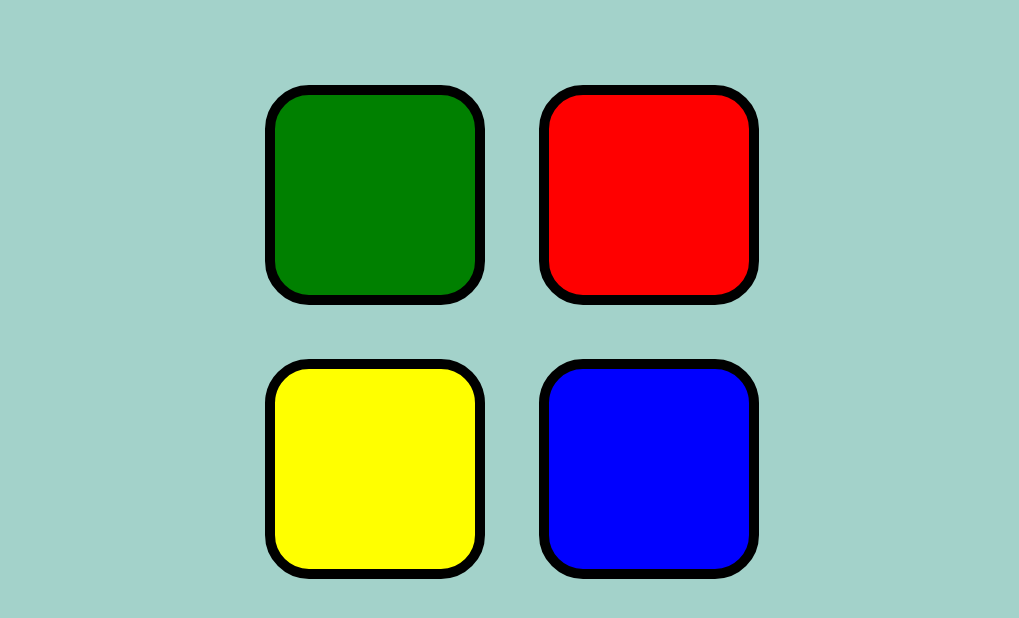
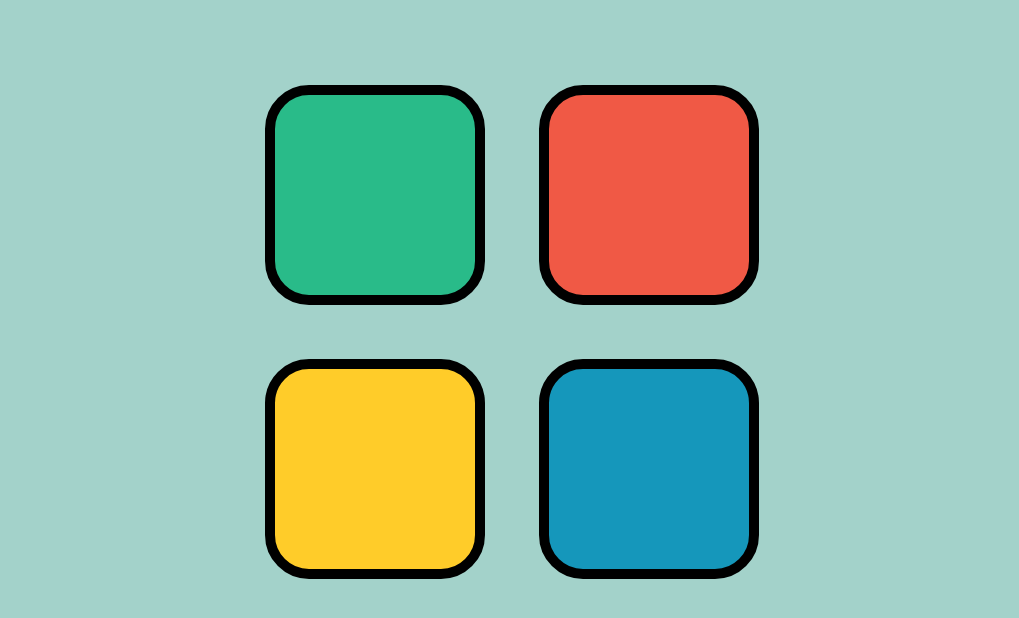
Before and after one commit to ashleykwan8/simon_says, a plain HTML site: page index.html in a window 1280 px wide. Shown: the part 114-732 px from the top of the page, without its empty margins (128-1147 px from the left). Drawn offline with nearby package versions, Linux system fonts and the light colour scheme.

Commit message:
changed button colors

```diff
--- a/styles.css
+++ b/styles.css
@@ -32,19 +32,19 @@ body {
 }
 
 .red {
-  background-color: red;
+  background-color: #f05945;
 }
 
 .green {
-  background-color: green;
+  background-color: #29bb89;
 }
 
 .blue {
-  background-color: blue;
+  background-color: #1597bb;
 }
 
 .yellow {
-  background-color: yellow;
+  background-color: #ffcc29;
 }
 
 .pressed {
```
